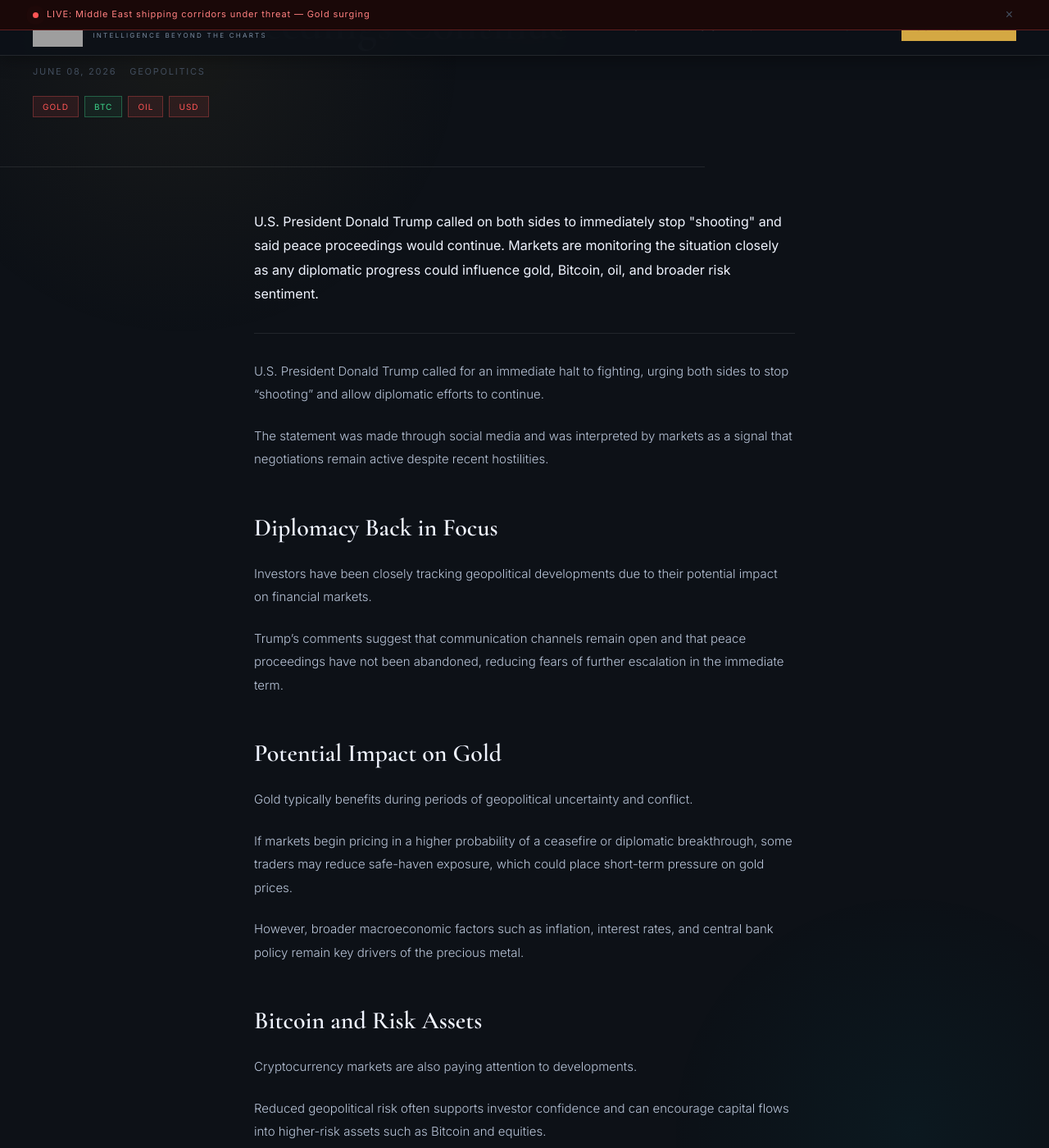
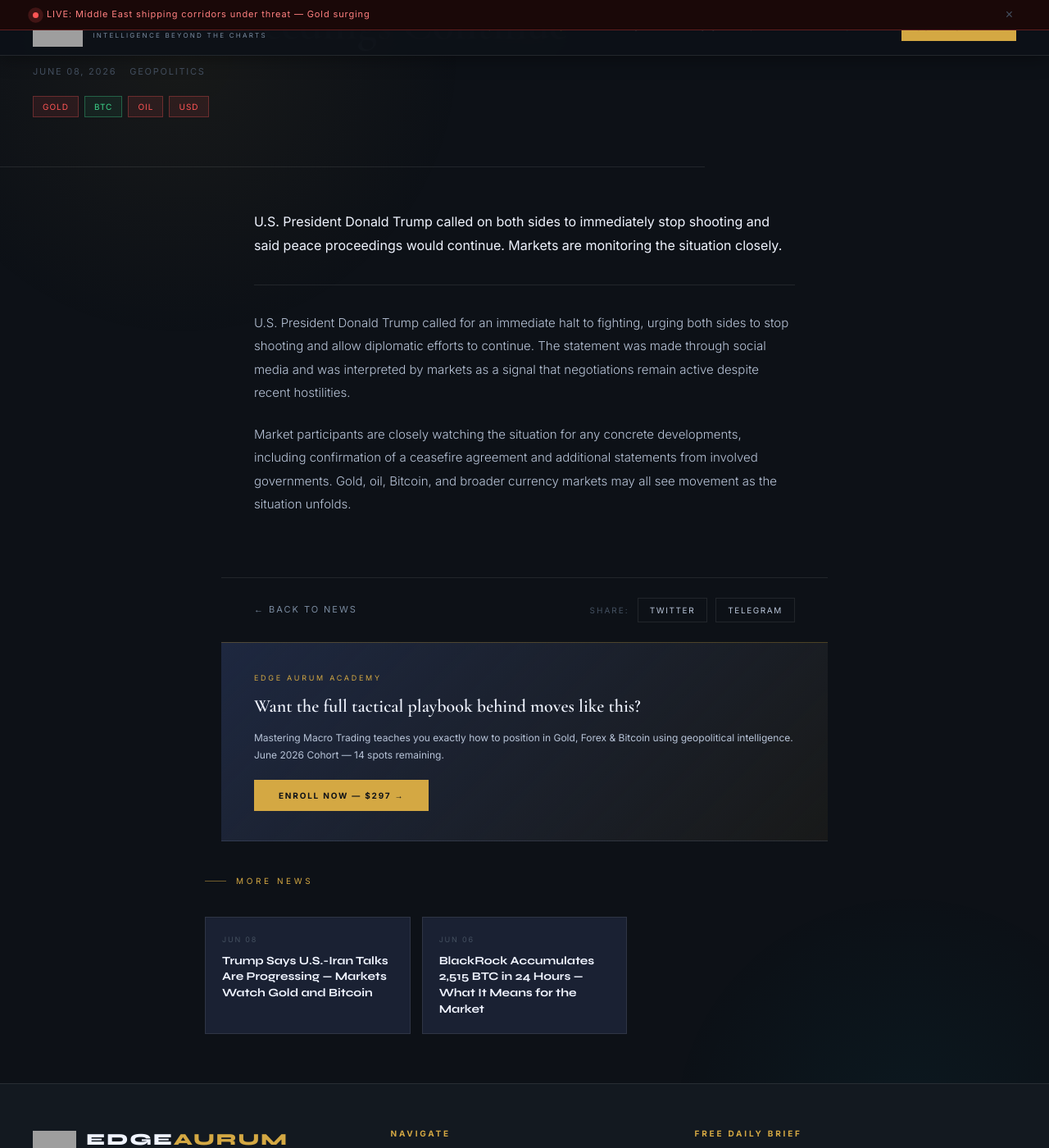
Before and after one commit to edgeaurum5-star/website-CRM, a Jekyll site: the page built from _news/2026-06-08-trump-urges-immediate-ceasefire——what-it-means-for-the-market.md, in a window 1280 px wide and 1400 px high, scrolled down 308 px. Shown: the whole window at 82% size. Built offline with Jekyll 4.4.1, drawn with Linux system fonts in a browser that asks for light colours; a script that is not in the unit is left out; some of the changed text lies outside the part shown; grey boxes are pictures that could not be loaded.

Commit message:
Update 2026-06-08-trump-urges-immediate-ceasefire——what-it-means-for-the-market.md

```diff
--- a/_news/2026-06-08-trump-urges-immediate-ceasefire——what-it-means-for-the-market.md
+++ b/_news/2026-06-08-trump-urges-immediate-ceasefire——what-it-means-for-the-market.md
@@ -12,54 +12,13 @@
     direction: down
   - asset: USD
     direction: down
-excerpt: "U.S. President Donald Trump called on both sides to immediately stop \"shooting\" and said peace proceedings would continue. Markets are monitoring the situation closely as any diplomatic progress could influence gold, Bitcoin, oil, and broader risk sentiment."
+excerpt: "U.S. President Donald Trump called on both sides to immediately stop shooting and said peace proceedings would continue. Markets are monitoring the situation closely."
 featured: true
 premium: false
 image:
-seo_description: "Trump called for an immediate ceasefire and said peace talks would continue. Traders are watching potential impacts on gold, Bitcoin, oil, and global markets."
+seo_description: "Trump called for an immediate ceasefire and said peace talks would continue. Here is what traders need to know."
 ---
 
-U.S. President Donald Trump called for an immediate halt to fighting, urging both sides to stop "shooting" and allow diplomatic efforts to continue.
+U.S. President Donald Trump called for an immediate halt to fighting, urging both sides to stop shooting and allow diplomatic efforts to continue. The statement was made through social media and was interpreted by markets as a signal that negotiations remain active despite recent hostilities.
 
-The statement was made through social media and was interpreted by markets as a signal that negotiations remain active despite recent hostilities.
-
-## Diplomacy Back in Focus
-
-Investors have been closely tracking geopolitical developments due to their potential impact on financial markets.
-
-Trump's comments suggest that communication channels remain open and that peace proceedings have not been abandoned, reducing fears of further escalation in the immediate term.
-
-## Potential Impact on Gold
-
-Gold typically benefits during periods of geopolitical uncertainty and conflict.
-
-If markets begin pricing in a higher probability of a ceasefire or diplomatic breakthrough, some traders may reduce safe-haven exposure, which could place short-term pressure on gold prices.
-
-However, broader macroeconomic factors such as inflation, interest rates, and central bank policy remain key drivers of the precious metal.
-
-## Bitcoin and Risk Assets
-
-Cryptocurrency markets are also paying attention to developments.
-
-Reduced geopolitical risk often supports investor confidence and can encourage capital flows into higher-risk assets such as Bitcoin and equities.
-
-A successful diplomatic outcome could strengthen overall market sentiment and support risk appetite across financial markets.
-
-## Oil Market Implications
-
-Energy markets remain particularly sensitive to developments involving major geopolitical flashpoints.
-
-Any progress toward de-escalation could ease concerns about supply disruptions and transportation risks, potentially reducing upward pressure on oil prices.
-
-## What Traders Are Watching
-
-Market participants will be focused on:
-
-- Confirmation of a ceasefire agreement
-- Additional statements from involved governments
-- Reactions from global leaders and institutions
-- Potential shifts in gold, oil, and cryptocurrency markets
-
-Until concrete agreements are announced, traders are expected to remain cautious while monitoring further developments.
-
-**Key Takeaway:** Trump's call for an immediate ceasefire and continuation of peace proceedings has increased optimism that tensions may ease. A sustained diplomatic breakthrough could support Bitcoin and broader risk assets while reducing demand for traditional safe-haven investments such as gold.
+Market participants are closely watching the situation for any concrete developments, including confirmation of a ceasefire agreement and additional statements from involved governments. Gold, oil, Bitcoin, and broader currency markets may all see movement as the situation unfolds.
```
